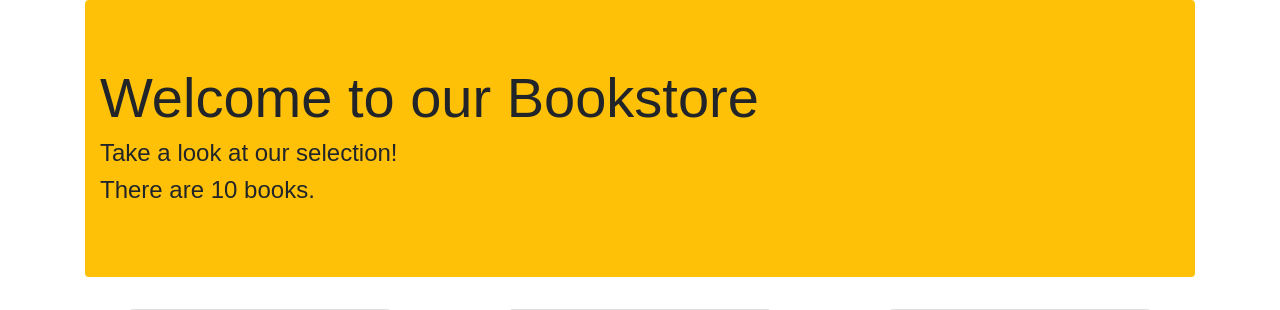
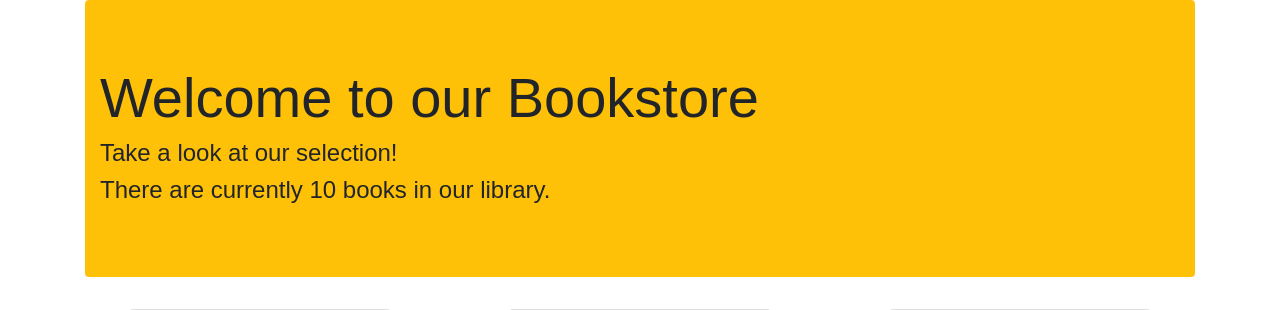
Before and after one commit to paulpetelski/COMP353-Final-Project, a Python web app: template flaskDemo/templates/home.html in a window 1280 px wide. Shown: the part 56-366 px from the top of the page. Run offline with Jinja, Linux system fonts and the light colour scheme; the template is opened without the code that fills it: most values are stand-ins (such as "Sample title", 1, 10 or a date in 2020); grey boxes marked "Sample" are stand-in pictures; some libraries are stand-ins or nearby versions.

```diff
--- a/flaskDemo/templates/home.html
+++ b/flaskDemo/templates/home.html
@@ -6,7 +6,7 @@
           <h1 class="display-4">Welcome to our Bookstore</h1>
           <h4>Take a look at our selection!</h4>
           {% for book in books %}
-            <h4>There are {{book['sum']}} books.</h4>
+            <h4>There are currently {{book['sum']}} books in our library.</h4>
           {% endfor %}
 
         </div>
```
